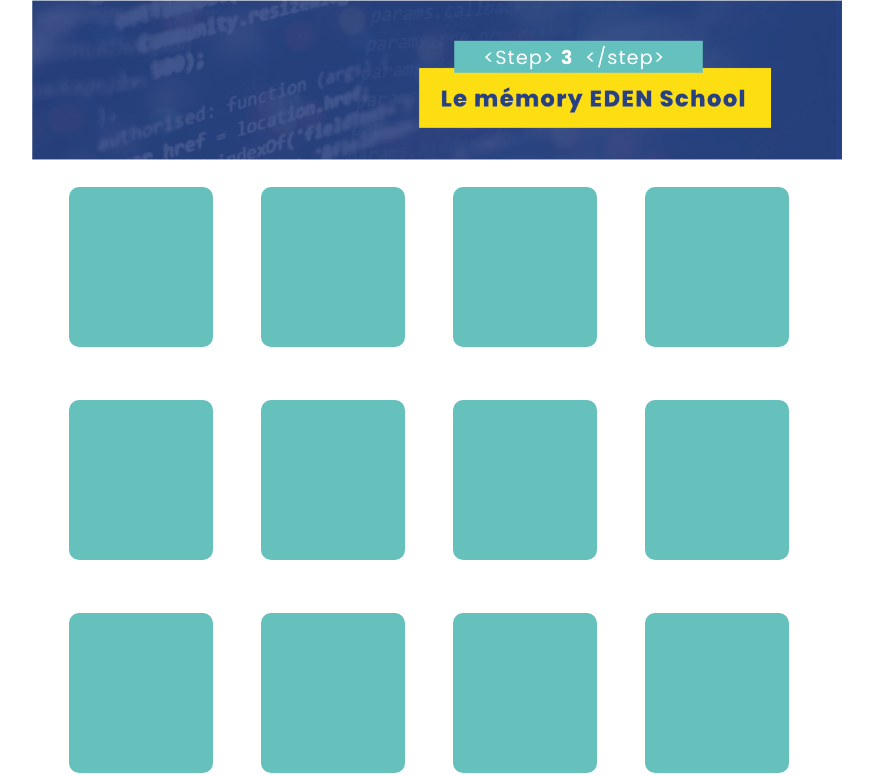
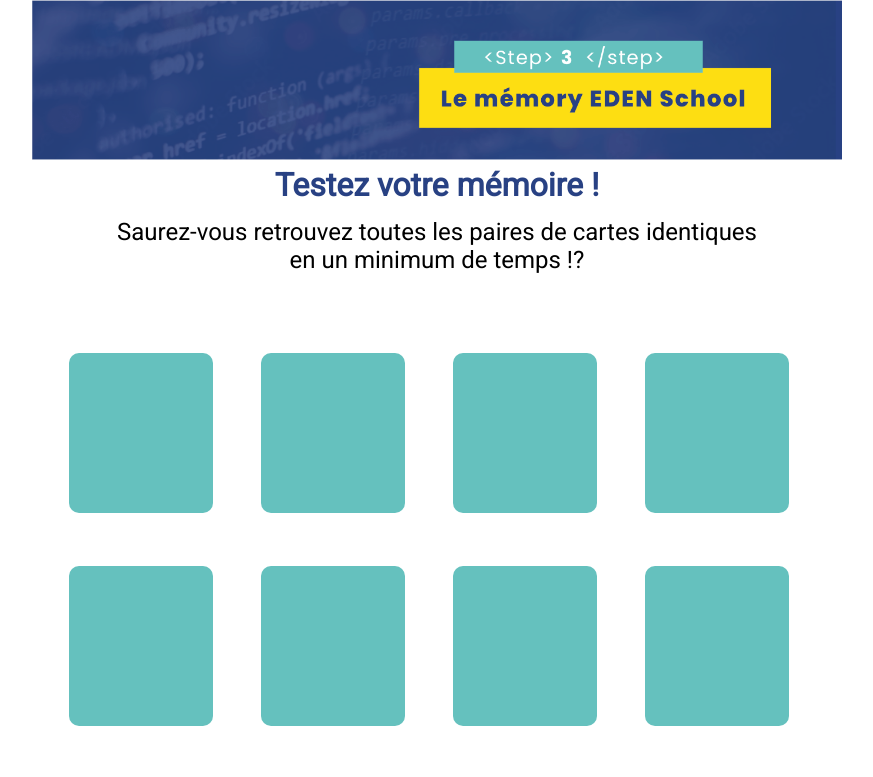
Before and after one commit to EnzooKms/memory-v2, a website built with Vite: page index.html in a window 1280 px wide. Shown: the top 777 px of the page, without its empty margins (203-1076 px from the left). Built offline with nearby package versions, Linux system fonts and the light colour scheme; files whose address does not match are found by name.

Commit message:
Add text

```diff
--- a/css/style.css
+++ b/css/style.css
@@ -1,3 +1,5 @@
+@import url('https://fonts.googleapis.com/css2?family=Roboto:wght@300;400&display=swap');
+
 body {
     margin: 0;
     padding: 0;
@@ -6,6 +8,22 @@ body {
     display: flex;
     justify-content: center;
     flex-wrap: wrap;
+}
+
+h1, h2 {
+    position: absolute;
+    font-family: "Roboto", sans-serif;
+}
+
+h1 {
+    margin-top: 13%;
+    color: #284183;
+}
+
+h2 {
+    margin-top: 17%;
+    text-align: center;
+    font-weight: 400;
 }
 
 #bandeau {
@@ -22,6 +40,7 @@ body {
     grid-template-rows: repeat(3, 1fr);
     align-items: center;
     text-align: center;
+    margin-top: 13%;
     margin-left: 2.5%;
 }
 
@@ -66,13 +85,13 @@ body {
     background-size: 35%;
     background-position: center;
     background-repeat: no-repeat;
-    background-color: #66c1bd;
+    background-color: #65c1be;
     border-radius: 10px;
     color: black;
 }
 
 .flip-card-back {
-    background-color: dodgerblue;
+    background-color: #65c1be;
     color: white;
     transform: rotateY(180deg);
     border-radius: 10px;
--- a/index.html
+++ b/index.html
@@ -12,6 +12,9 @@
 <body>
 
   <img src="./public/bandeau.png" alt="image bandeau" id="bandeau">
+
+  <h1>Testez votre mémoire !</h1>
+  <h2>Saurez-vous retrouvez toutes les paires de cartes identiques<br>en un minimum de temps !?</h2>
 
   <div id="container">
     <div class="flip-card">
```
